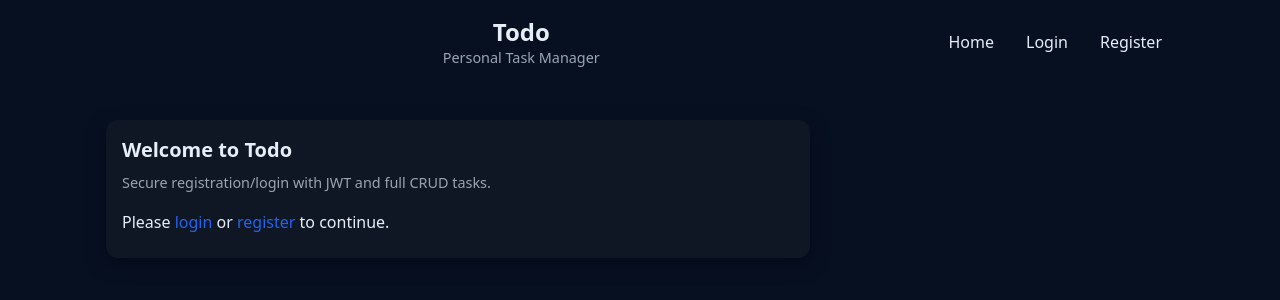
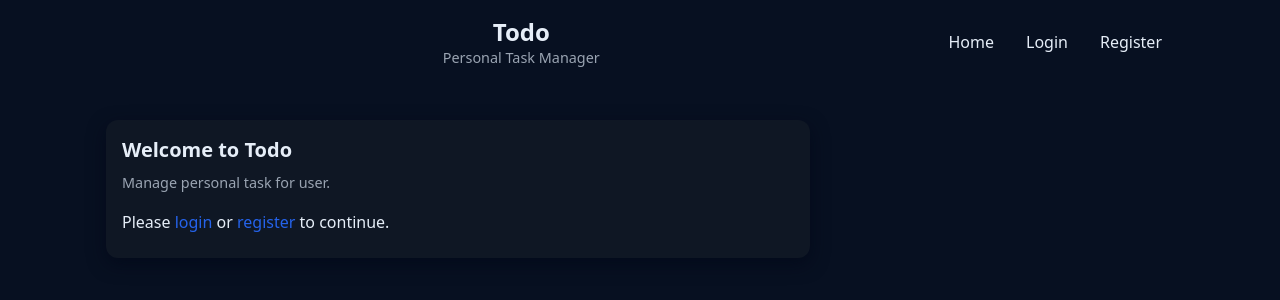
Before and after one commit to kalaiarasi-entri/module-5-todo-app-react-client, a React (Vite) app: page / in a window 1280 px wide. Shown: the top 300 px of the page. Built offline with nearby package versions, Linux system fonts and the light colour scheme.

Commit message:
home page text changed

```diff
--- a/src/pages/Home.jsx
+++ b/src/pages/Home.jsx
@@ -9,7 +9,7 @@ export default function Home() {
       <div className="md:col-span-2 bg-white card">
         <h2 className="text-xl font-semibold mb-2">Welcome to Todo</h2>
         <p className="small mb-4">
-          Secure registration/login with JWT and full CRUD tasks.
+         Manage personal task for user.
         </p>
         {!logged && (
           <div>
```
